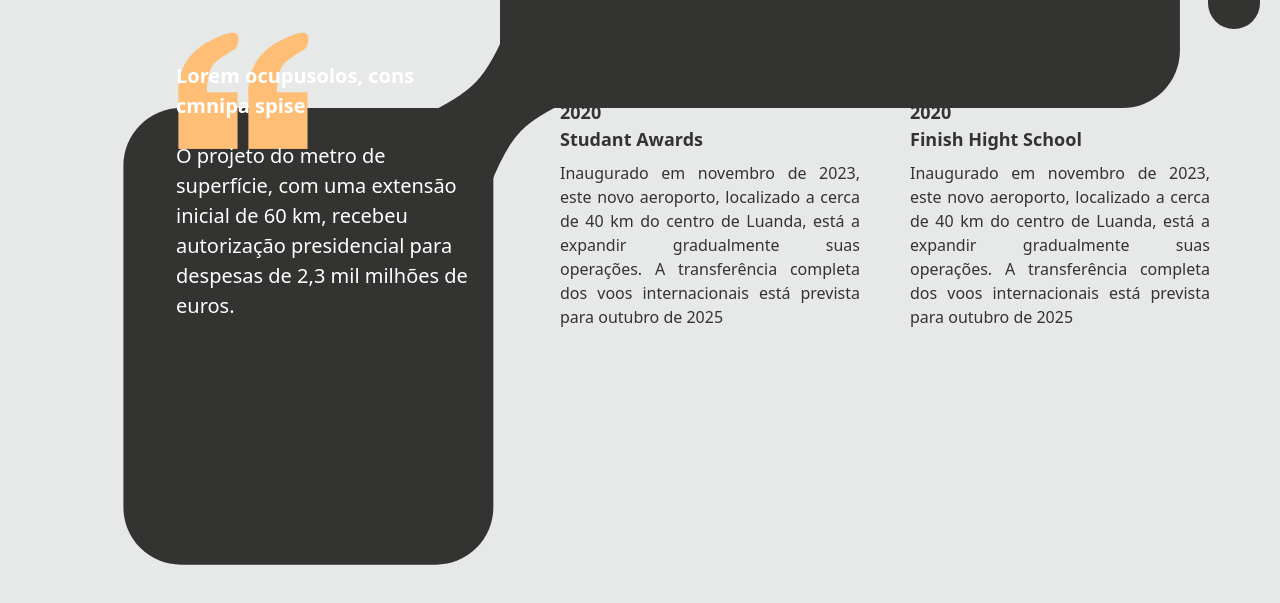
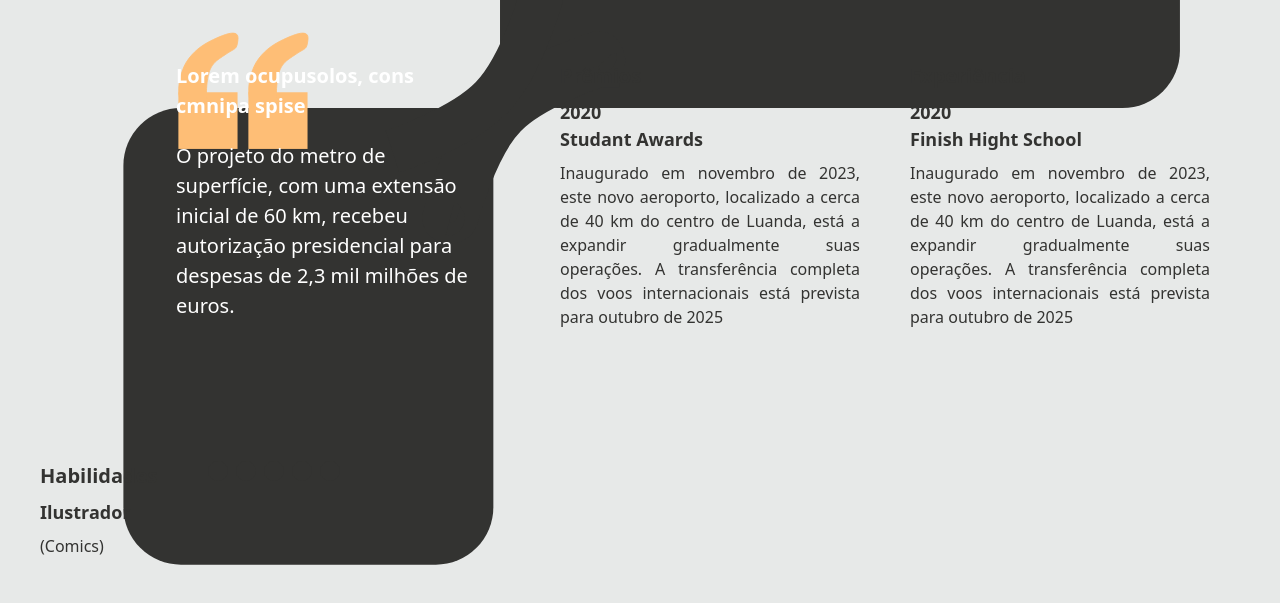
Before and after one commit to jedin01/cv-folio, a Next.js app: page / in a window 1280 px wide. Shown: the part 619-1222 px from the top of the page. Built offline with nearby package versions, Linux system fonts and the light colour scheme.

Commit message:
adicionando skills section

```diff
--- a/src/app/page.tsx
+++ b/src/app/page.tsx
@@ -13,6 +13,32 @@ export default function Home() {
       <p className="text-[140px] leading-[120px] font-extrabold absolute top-[40px] left-[520px] text-[#333331]">
         Abner <br /> Lourenço
       </p>
+
+      <section className="absolute z-40 left-[180] text-[#333331] top-270 flex w-[300px] justify-between">
+        <div className="">
+          <div className="mb-2 text-[20px]">
+            <h3 className="font-bold">Habilidades</h3>
+          </div>
+          <div>
+            <div className="flex flex-col gap-2">
+              <h3 className="text-[18px] font-semibold">Ilustrador</h3>
+              <p className="text-[16px] font-extralight text-justify">
+                (Comics)
+              </p>
+            </div>
+          </div>
+        </div>
+        <div>
+          <div className="flex gap-2">
+            <div className="bg-[#333331] w-5 h-5 rounded-full"></div>
+            <div className="bg-[#333331] w-5 h-5 rounded-full"></div>
+            <div className="bg-[#333331] w-5 h-5 rounded-full"></div>
+            <div className="bg-[#333331] w-5 h-5 rounded-full"></div>
+            <div className="bg-[#333331] w-5 h-5 rounded-full"></div>
+          </div>
+        </div>
+      </section>
+
       <section className="flex absolute z-40 top-170 left-140 text-[#333331] w-[650px] justify-between">
         <div className="w-[300px]">
           <div className="mb-2 text-[20px]">
--- a/src/components/Navbar.tsx
+++ b/src/components/Navbar.tsx
@@ -20,7 +20,7 @@ export default function Navbar() {
 
   return (
     <>
-      <div className=" bg-[#333331] p-4 rounded-[70px] fixed text-[#E7E9E8] top-[50vh] right-5 z-50 flex flex-col gap-8 overflow-hidden">
+      <div className=" bg-[#333331] p-4 rounded-[70px] fixed text-[#E7E9E8] top-[25vh] right-5 z-50 flex flex-col gap-8 overflow-hidden">
         <Link
               href="/"
               title="Home"
```
